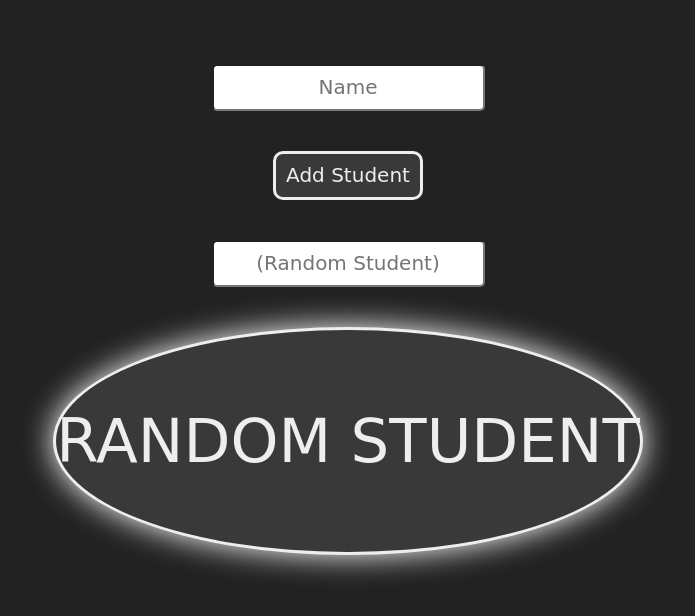
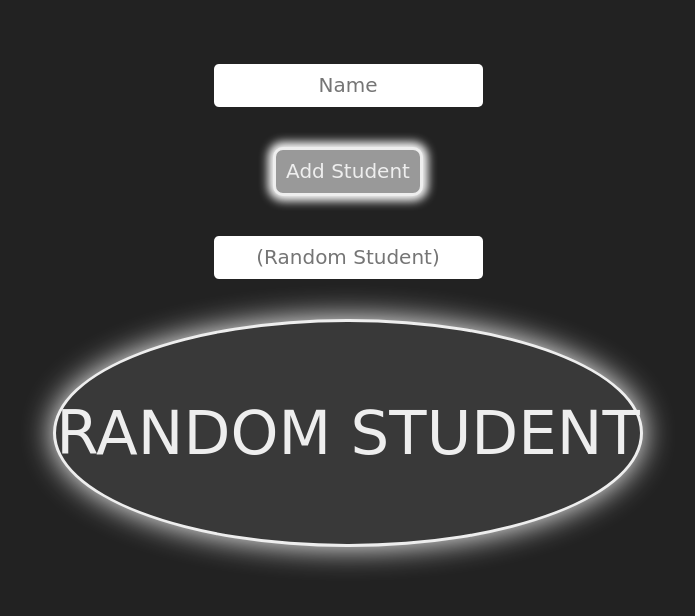
Before and after one commit to LDRMuse/hw-random-student-STLnick, a website built with Parcel: page client/index.html in a window 1280 px wide. Both pictures are taken after typing "Sample" into the empty fields and a click on the button "Add Student". Shown: the part 76-692 px from the top of the page, without its empty margins (292-987 px from the left). Built offline with nearby package versions, Linux system fonts and the light colour scheme; a web font is replaced by a local one.

Commit message:
:lipstick: Edit input and button hover/focus styling

```diff
--- a/client/style.css
+++ b/client/style.css
@@ -26,10 +26,17 @@ form {
 }
 
 input {
+  border: none;
   border-radius: 5px;
   margin: 2em 0;
+  outline: none;
   padding: 0.5em;
   text-align: center;
+  transition: box-shadow 0.4s;
+}
+
+input:focus {
+  box-shadow: 0 0 0.5em 0.25em #fff;
 }
 
 button {
@@ -39,6 +46,14 @@ button {
   color: #eee;
   outline: none;
   padding: 0.5em;
+  transition: background-color, box-shadow 0.4s;
+}
+
+button:active,
+button:hover,
+button:focus {
+  background-color: #999;
+  box-shadow: 0 0 0.5em 0.25em #fff;
 }
 
 .giant-btn {
@@ -49,7 +64,3 @@ button {
   padding: 1.25em 0;
   text-transform: uppercase;
 }
-
-.btn:active {
-  background-color: #999;
-}
```
